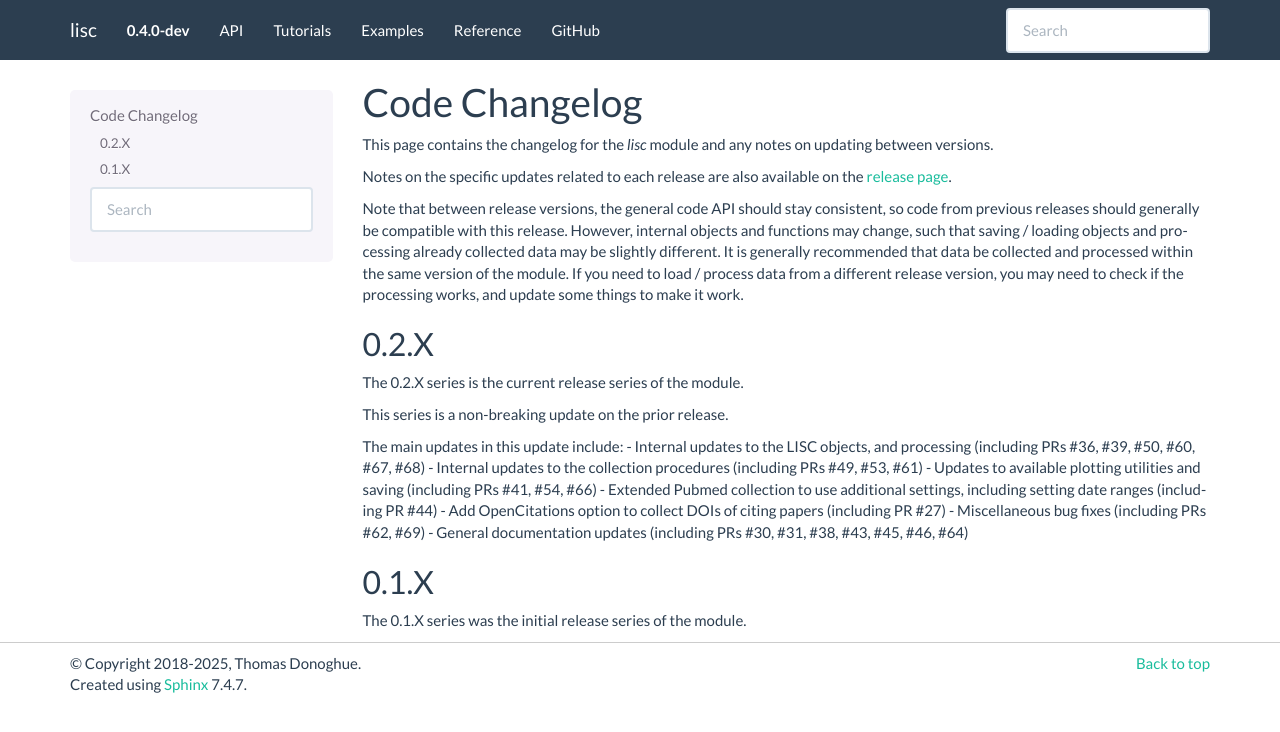
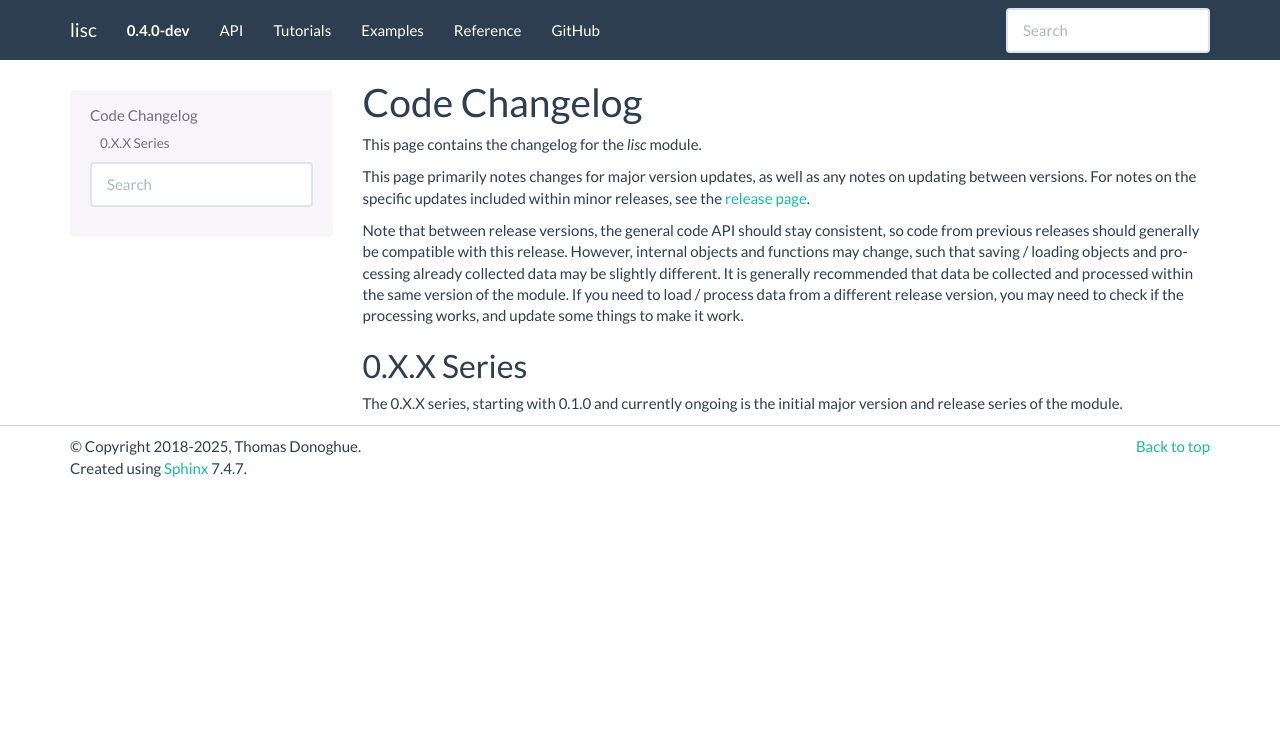
Before and after one commit to lisc-tools/lisc, a Sphinx documentation site: the page built from doc/changelog.rst, in a window 1280 px wide. Shown: the top 732 px of the page. Built offline with Sphinx 7.4.7, drawn with Linux system fonts in a browser that asks for light colours; pages that are not in the unit, such as notebooks, are missing from menus.

Commit message:
update changelog

```diff
--- a/doc/changelog.rst
+++ b/doc/changelog.rst
@@ -1,30 +1,14 @@
 Code Changelog
 ==============
 
-This page contains the changelog for the `lisc` module and any notes on updating between versions.
+This page contains the changelog for the `lisc` module.
 
-Notes on the specific updates related to each release are also available on the
+This page primarily notes changes for major version updates, as well as any notes on updating between versions. For notes on the specific updates included within minor releases, see the
 `release page <https://github.com/lisc-tools/lisc/releases>`_.
 
 Note that between release versions, the general code API should stay consistent, so code from previous releases should generally be compatible with this release. However, internal objects and functions may change, such that saving / loading objects and processing already collected data may be slightly different. It is generally recommended that data be collected and processed within the same version of the module. If you need to load / process data from a different release version, you may need to check if the processing works, and update some things to make it work.
 
-0.2.X
------
+0.X.X Series
+------------
 
-The 0.2.X series is the current release series of the module.
-
-This series is a non-breaking update on the prior release.
-
-The main updates in this update include:
-- Internal updates to the LISC objects, and processing (including PRs #36, #39, #50, #60,  #67, #68)
-- Internal updates to the collection procedures (including PRs  #49, #53, #61)
-- Updates to available plotting utilities and saving (including PRs #41, #54, #66)
-- Extended Pubmed collection to use additional settings, including setting date ranges (including PR #44)
-- Add OpenCitations option to collect DOIs of citing papers (including PR #27)
-- Miscellaneous bug fixes (including PRs #62, #69)
-- General documentation updates (including PRs #30, #31, #38, #43, #45, #46, #64)
-
-0.1.X
------
-
-The 0.1.X series was the initial release series of the module.
+The 0.X.X series, starting with 0.1.0 and currently ongoing is the initial major version and release series of the module.
```
